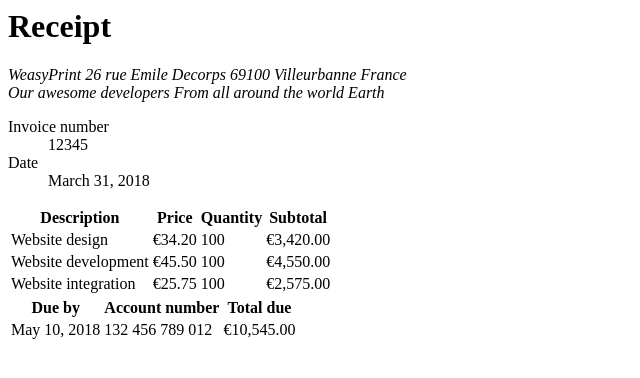
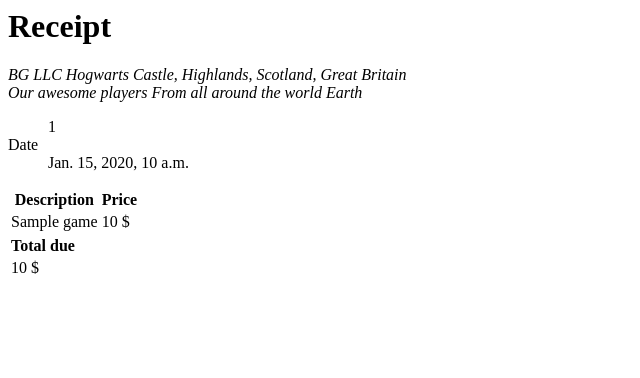
Before and after one commit to polina-koval/BG, a Django app: template accounts/templates/accounts/receipt.html in a window 1280 px wide. Shown: the top 378 px of the page, without its empty margins (0-640 px from the left). Run offline with Django 3.2, Linux system fonts and the light colour scheme; the template is opened without the code that fills it: most values are stand-ins (such as "Sample title", 1, 10 or a date in 2020).

Commit message:
Add real value to receipt.html.

```diff
--- a/accounts/templates/accounts/receipt.css
+++ b/accounts/templates/accounts/receipt.css
@@ -19,11 +19,6 @@
   @bottom-left {
     color: #1ee494;
     content: '♥ Thank you!';
-  }
-  @bottom-right {
-    color: #a9a;
-    content: 'contact@courtbouillon.org | courtbouillon.org';
-    font-size: 9pt;
   }
 }
 
--- a/accounts/templates/accounts/receipt.html
+++ b/accounts/templates/accounts/receipt.html
@@ -10,24 +10,23 @@
 
     <aside>
       <address id="from">
-        WeasyPrint
-        26 rue Emile Decorps
-        69100 Villeurbanne
-        France
+        BG LLC
+        Hogwarts Castle,
+        Highlands, Scotland,
+        Great Britain
       </address>
 
       <address id="to">
-        Our awesome developers
+        Our awesome players
         From all around the world
         Earth
       </address>
     </aside>
 
     <dl id="informations">
-      <dt>Invoice number</dt>
-      <dd>12345</dd>
+      <dd>{{ number }}</dd>
       <dt>Date</dt>
-      <dd>March 31, 2018</dd>
+      <dd>{{ date }}</dd>
     </dl>
 
     <table>
@@ -35,45 +34,27 @@
         <tr>
           <th>Description</th>
           <th>Price</th>
-          <th>Quantity</th>
-          <th>Subtotal</th>
         </tr>
       </thead>
       <tbody>
-        <tr>
-          <td>Website design</td>
-          <td>€34.20</td>
-          <td>100</td>
-          <td>€3,420.00</td>
-        </tr>
-        <tr>
-          <td>Website development</td>
-          <td>€45.50</td>
-          <td>100</td>
-          <td>€4,550.00</td>
-        </tr>
-        <tr>
-          <td>Website integration</td>
-          <td>€25.75</td>
-          <td>100</td>
-          <td>€2,575.00</td>
-        </tr>
+      {% for game in games %}
+            <tr>
+              <td>{{ game.name }}</td>
+              <td>{{ game.price }} $</td>
+            </tr>
+      {% endfor %}
       </tbody>
     </table>
 
     <table id="total">
       <thead>
         <tr>
-          <th>Due by</th>
-          <th>Account number</th>
           <th>Total due</th>
         </tr>
       </thead>
       <tbody>
         <tr>
-          <td>May 10, 2018</td>
-          <td>132 456 789 012</td>
-          <td>€10,545.00</td>
+          <td>{{ total }} $</td>
         </tr>
       </tbody>
     </table>
```
Also changed, not shown: accounts/models.py (+16 -3 lines).
